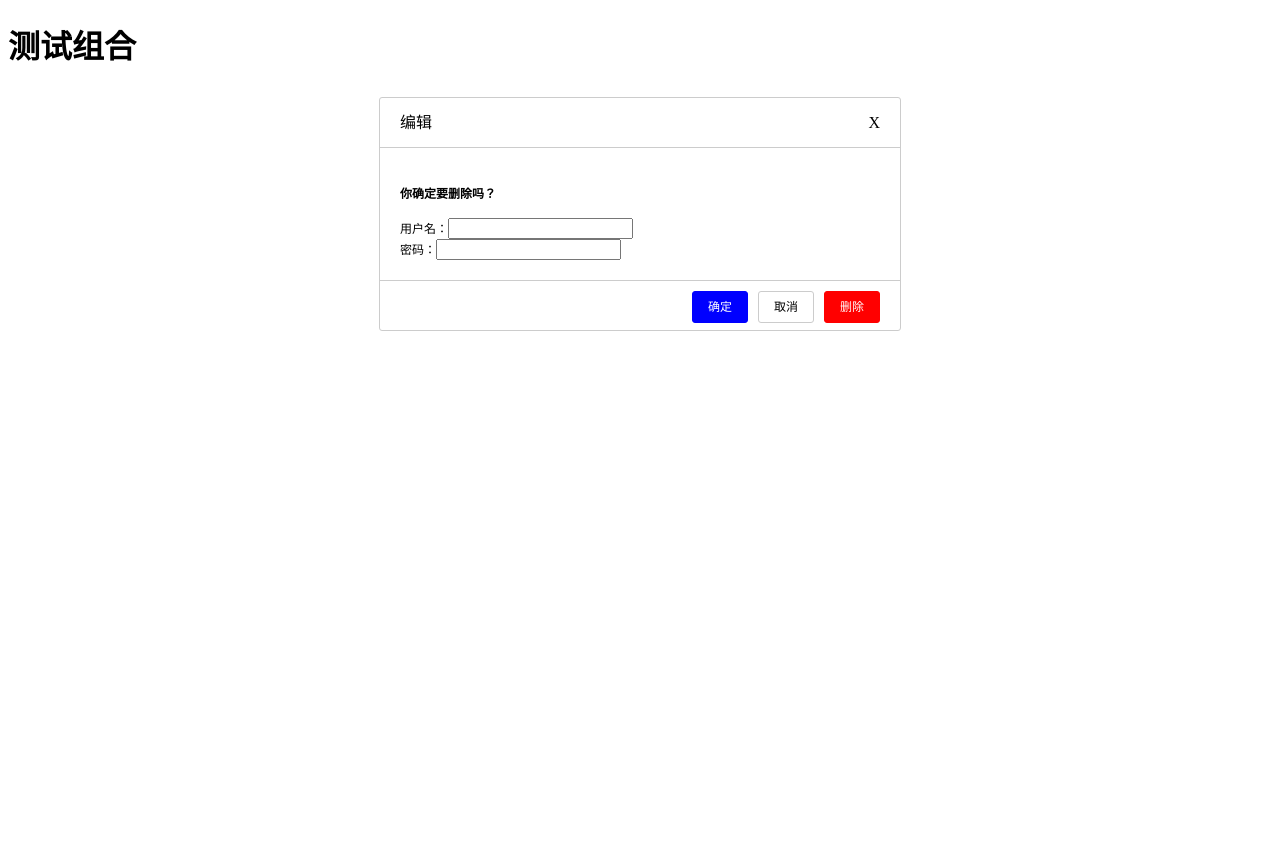
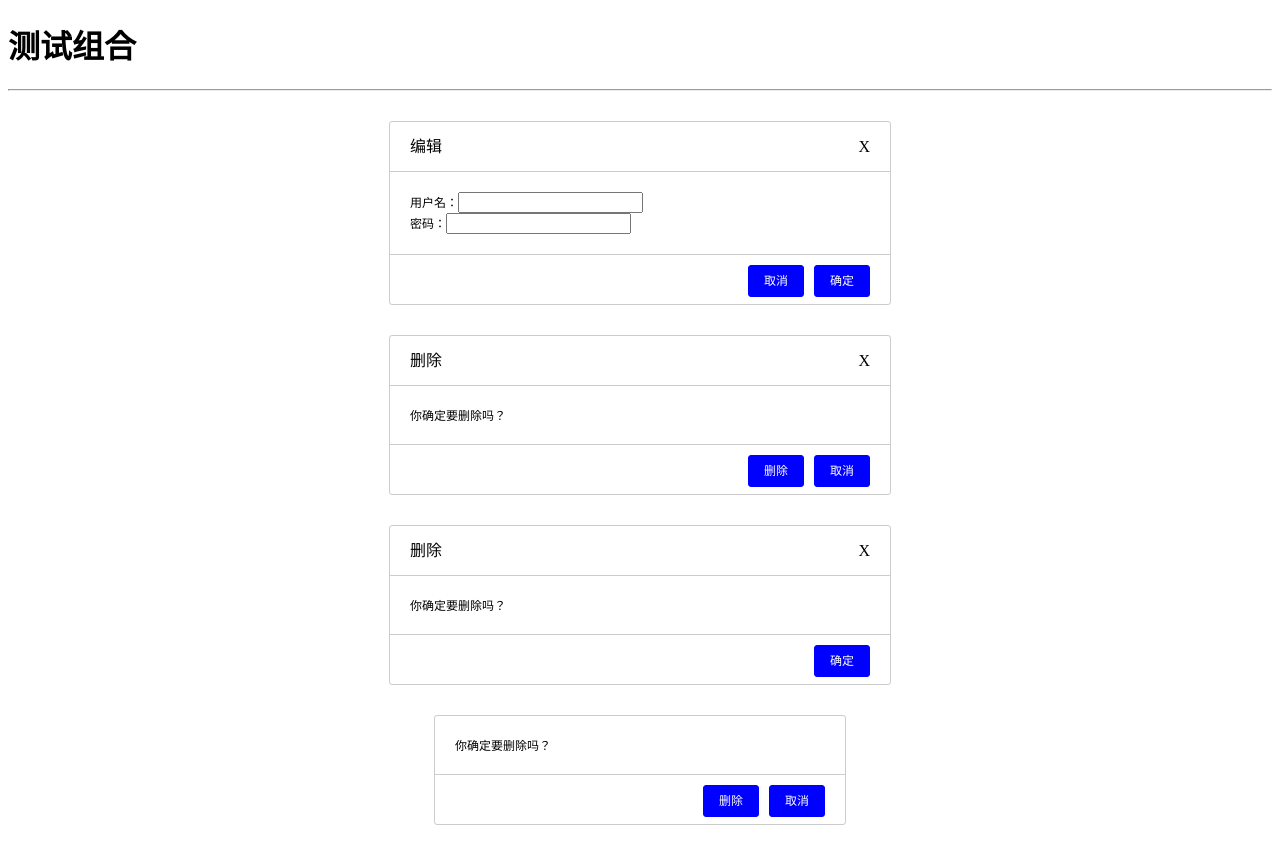
Before and after one commit to eric-t-mac/KZK, a React app: page / in a window 1280 px wide. Before the commit the page ends 800 px from the top, so only its background shows below. Built offline with nearby package versions, Linux system fonts and the light colour scheme.

Commit message:
refresh: finish Combine

```diff
--- a/src/assets/css/common.scss
+++ b/src/assets/css/common.scss
@@ -71,6 +71,7 @@
     padding: 0 20px;
     border-top: 1px solid #ccc;
 
+    &>div {
       &>span {
         display: inline-block;
         padding: 0 15px;
@@ -96,3 +97,4 @@
       }
     }
   }
+}
--- a/src/views/study/TestCombine.js
+++ b/src/views/study/TestCombine.js
@@ -1,20 +1,56 @@
 import React from "react";
 
 const ReModal = (props) => {
+  const ConfirmBtn = () => (
+    <span onClick={() => props.onOk && props.onOk()} className="info">确定</span>
+  )
+  const CancelBtn = () => (
+    <span onClick={() => props.onCancel && props.onCancel()} className="info">取消</span>
+  )
+  const DeleteBtn = () => (
+    <span onClick={() => props.onDelete && props.onDelete()} className="info">删除</span>
+  )
+  // 动态渲染btns按钮值
+  function renderBtns() {
+    switch (props.type) {
+      case 'confirm':
+        return (
+          <div>
+            <ConfirmBtn />
+            <CancelBtn />
+          </div>
+        )
+        break;
+      case 'delete':
+        return (
+          <div>
+            <CancelBtn />
+            <DeleteBtn />
+          </div>
+        )
+        break;
+      default:
+        return (
+          <div>
+            <ConfirmBtn />
+          </div>
+        )
+    }
+  }
+
   return (
-    <div className="re-modal">
-      <div className="re-modal-header">
-        <span>{props.tip}</span>
-        <span>X</span>
-      </div>
+    <div className="re-modal" style={{ width: props.tip ? '500px' : '410px' }}>
+      {
+        props.tip && <div className="re-modal-header">
+          <span>{props.tip}</span>
+          <span>X</span>
+        </div>
+      }
       <div className="re-modal-content">
-        <h4>你确定要删除吗？</h4>
         {props.children}
       </div>
       <div className="re-modal-footer">
-        <span className="delete">删除</span>
-        <span>取消</span>
-        <span className="info">确定</span>
+        {renderBtns()}
       </div>
     </div>
   );
@@ -26,23 +62,28 @@ export default class TestCombine extends React.Component {
     this.state = {};
   }
 
+  okHandle() {
+    console.log('你点击了 确定 按钮');
+  }
+  cancelHandle() {
+    console.log('你点击了 确定 按钮');
+  }
+  deleteHandle() {
+    console.log('你点击了 删除 按钮');
+  }
+
   render() {
-    // 动态渲染btns按钮值
-    function renderBtns() {
-        switch(props.type) {
-            case 'confirm':
-                return (<></>
-                    // <span>取消</span>
-                    // <span className="info">确定</span>
-                )
-                break;
-        }
-    }
-
     return (
       <div>
         <h1>测试组合</h1>
-        <ReModal tip="编辑">
+        <hr />
+        {/* 确认框 */}
+        <ReModal
+          tip="编辑"
+          type="confirm"
+          onOk={() => this.okHandle()}
+          onCancel={() => this.cancelHandle()}
+        >
           <div>
             <span>用户名：</span>
             <input type="text" />
@@ -52,6 +93,33 @@ export default class TestCombine extends React.Component {
             <input type="text" />
           </div>
         </ReModal>
+
+        {/* 用于删除的弹框 */}
+        <ReModal
+          tip="删除"
+          type="delete"
+          onCancel={() => this.cancelHandle()}
+          onDelete={() => this.deleteHandle()}
+        >
+          <div>
+            你确定要删除吗？
+          </div>
+        </ReModal>
+
+        <ReModal tip="删除">
+          <div>
+            你确定要删除吗？
+          </div>
+        </ReModal>
+
+        {/* 无header */}
+        <ReModal type="delete">
+          <div>
+            你确定要删除吗？
+          </div>
+        </ReModal>
+
+
       </div>
     );
   }
```
Lines whose indentation alone changed are shown as unchanged.
